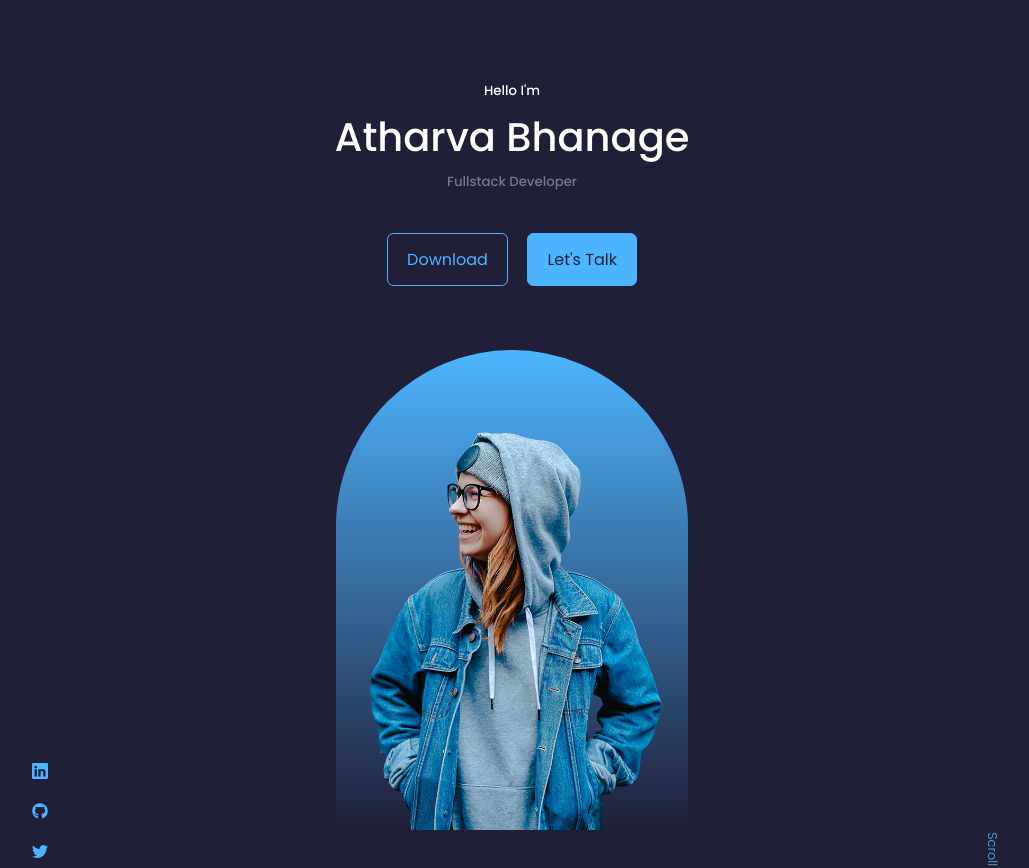
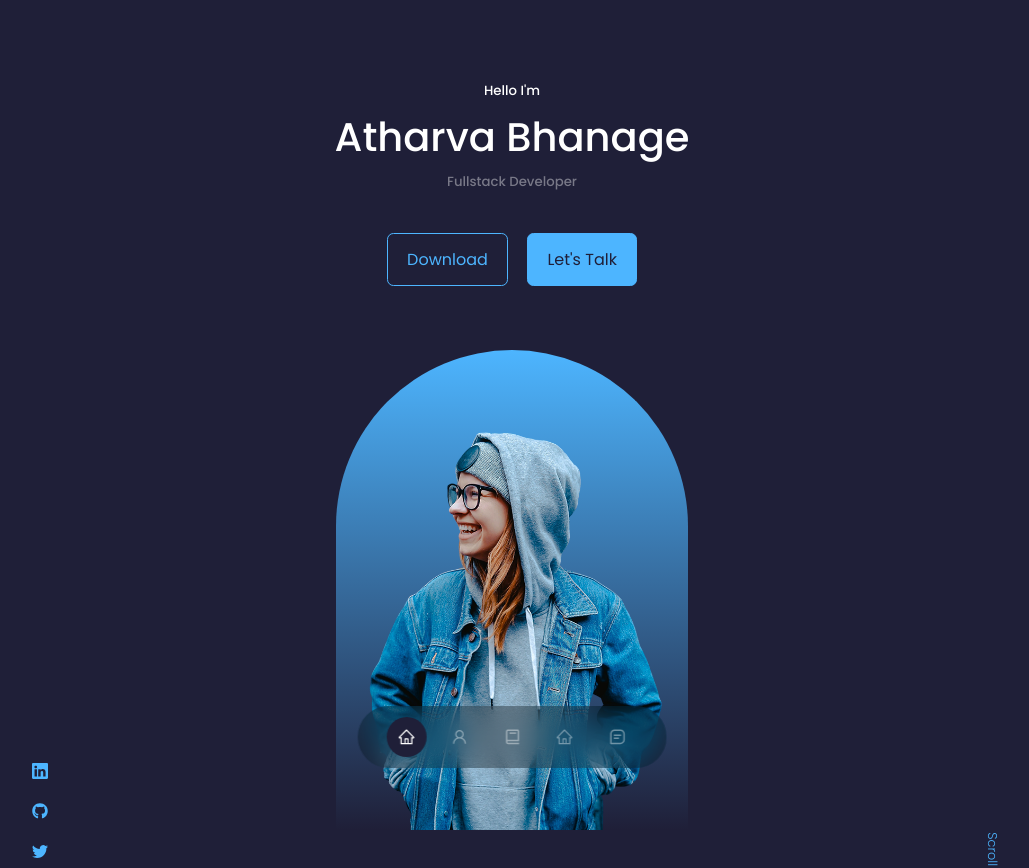
Before and after one commit to atharvabhanage02/Portfolio, a React (Create React App) app: page / in a window 1280 px wide. Shown: the top 868 px of the page, without its empty margins (128-1157 px from the left). Built offline with nearby package versions, Linux system fonts and the light colour scheme.

Commit message:
style : navbar styling

```diff
--- a/src/Components/Navbar/Navbar.jsx
+++ b/src/Components/Navbar/Navbar.jsx
@@ -5,7 +5,7 @@
 const Navbar = () => {
   return (
     <nav>
-      <a href="#">
+      <a href="#" className="active">
         <AiOutlineHome />
       </a>
       <a href="#about">
--- a/src/Components/Navbar/navbar.css
+++ b/src/Components/Navbar/navbar.css
@@ -0,0 +1,29 @@
+nav {
+  background: rgba(0, 0, 0, 0.3);
+  width: max-content;
+  padding: 0.7rem 1.8rem;
+  z-index: 2;
+  position: fixed;
+  left: 50%;
+  transform: translateX(-50%);
+  bottom: 2rem;
+  display: flex;
+  gap: 0.8rem;
+  border-radius: 3rem;
+  backdrop-filter: blur(15px);
+}
+nav a {
+  background: transparent;
+  padding: 0.7rem;
+  border-radius: 50%;
+  display: flex;
+  color: var(--color-light);
+  font-size: 1.1rem;
+}
+nav a:hover {
+  background: rgba(0, 0, 0, 0.3);
+}
+nav a.active {
+  background: var(--bg-color);
+  color: var(--color-white);
+}
```
